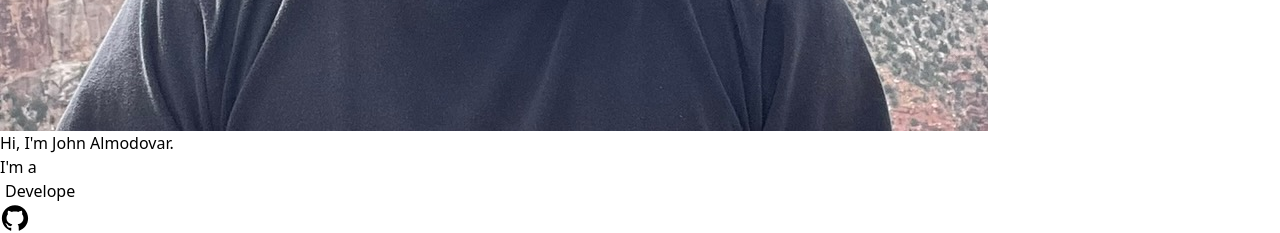
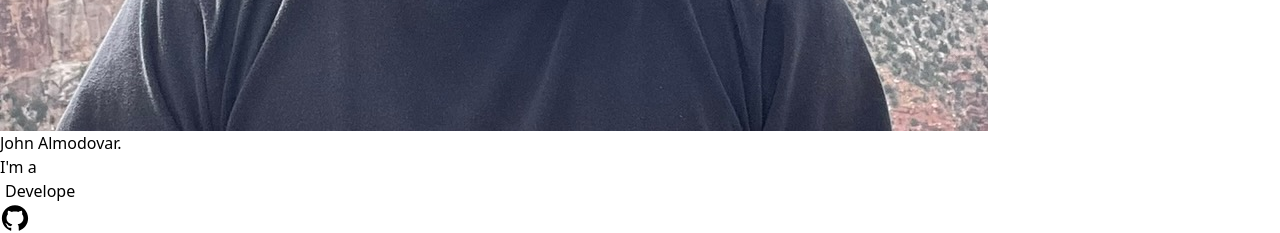
Before and after one commit to johnalmodovar/personal-portfolio-v2, a React (Vite) app: page / in a window 1280 px wide. Shown: the part 1080-1313 px from the top of the page. Built offline with nearby package versions, Linux system fonts and the light colour scheme.

Commit message:
changed header to just my name

```diff
--- a/src/components/main/Main.jsx
+++ b/src/components/main/Main.jsx
@@ -14,7 +14,7 @@ export default function Main() {
             </div>
             <div className="max-w-[700px] m-auto h-full w-full flex flex-col justify-center items-center">
                 <h1 className="sm:text-5xl text-4xl font-bold text-gray-800">
-                    Hi, I'm John Almodovar.
+                    John Almodovar.
                 </h1>
                 <h2 className="flex sm:text-3xl text-2xl pt-4 text-gray-800">
                     I'm a
```
